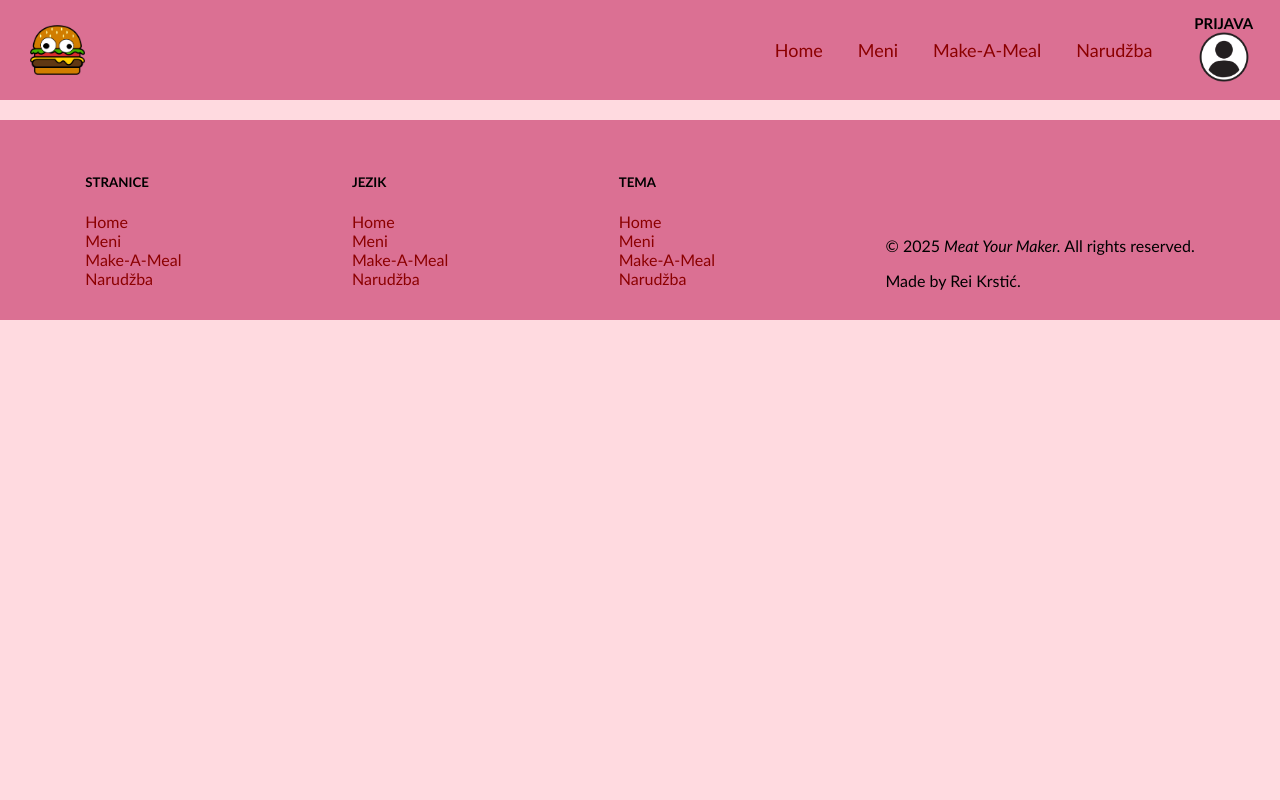
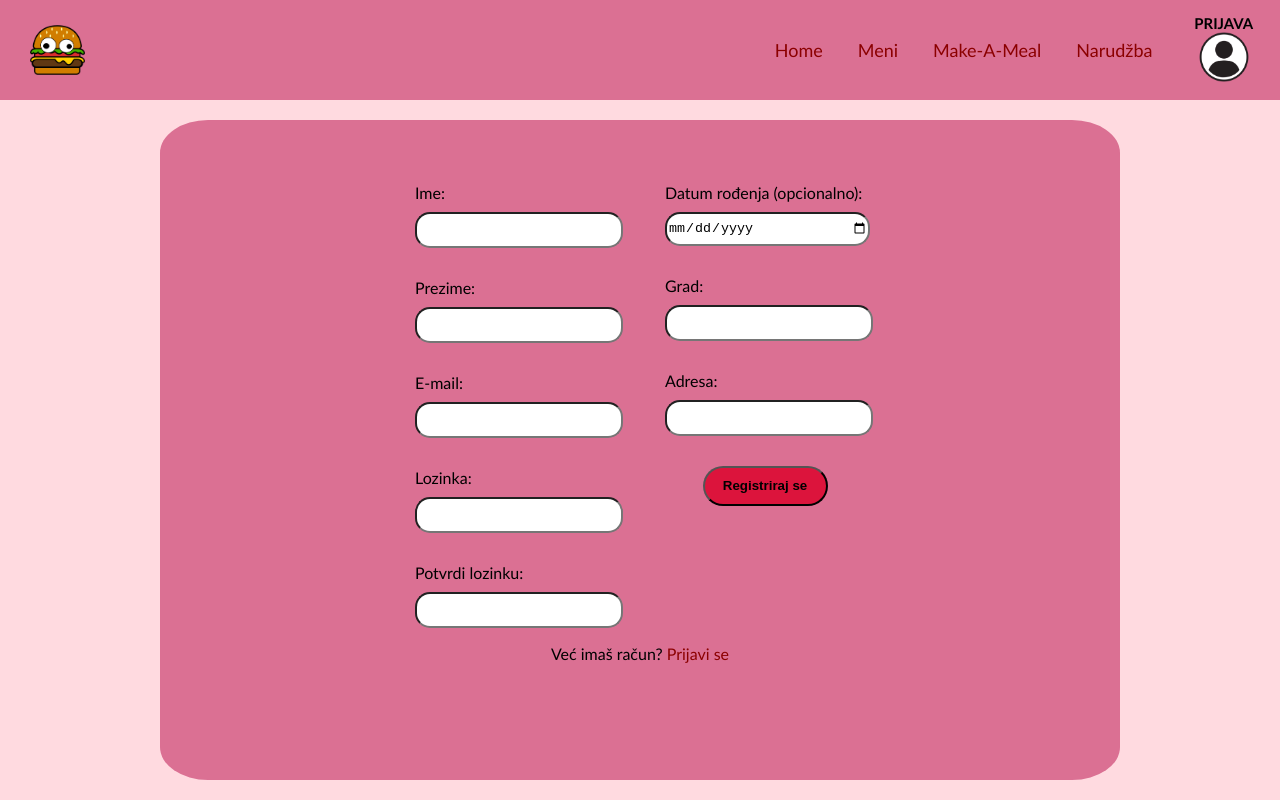
Before and after one commit to Rei0101/oarwa-projekt-ff, a React (Vite) app in the folder client/: page /register in a window 1280 px wide. Shown: the top 800 px of the page. Built offline with nearby package versions, Linux system fonts and the light colour scheme.

Commit message:
Implement working registration (without validation checks)

```diff
--- a/client/src/App.jsx
+++ b/client/src/App.jsx
@@ -5,7 +5,7 @@ import Menu from "./pages/Menu/Menu";
 import MakeAMeal from "./pages/MakeAMeal/MakeAMeal";
 import Order from "./pages/Order/Order";
 import Login from "./pages/Auth/Login";
-import Registration from "./pages/Auth/Registration";
+import Register from "./pages/Auth/Register";
 import Header from "./components/Header";
 import Footer from "./components/Footer";
 
@@ -21,7 +21,7 @@ function App() {
           <Route path="/make-a-meal" element={<MakeAMeal />} />
           <Route path="/order" element={<Order />} />
           <Route path="/login" element={<Login />} />
-          <Route path="/registration" element={<Registration />} />
+          <Route path="/register" element={<Register />} />
         </Routes>
 
         <Footer />
--- a/client/src/components/Input.jsx
+++ b/client/src/components/Input.jsx
@@ -27,7 +27,7 @@ Input.propTypes = {
   name: PropTypes.string.isRequired,
   label: PropTypes.string.isRequired,
   type: PropTypes.string,
-  value: PropTypes.string.isRequired,
-  onChange: PropTypes.func.isRequired,
+  value: PropTypes.string,
+  onChange: PropTypes.func,
   required: PropTypes.bool,
 };
--- a/client/src/pages/Auth/Auth.css
+++ b/client/src/pages/Auth/Auth.css
@@ -66,7 +66,7 @@
   position: absolute;
   margin: 0;
   padding: 0;
-  bottom: 5px;
+  bottom: -15px;
   left: 50%;
   transform: translateX(-50%);
   visibility: hidden;
--- a/client/src/pages/Auth/Login.jsx
+++ b/client/src/pages/Auth/Login.jsx
@@ -20,7 +20,7 @@ function Login() {
       const { email, password } = formData;
 
       if (!email || !password) {
-        setError("Missing credentials.");
+        setError("Forma nije popunjena.");
         return;
       }
 
@@ -32,12 +32,11 @@ function Login() {
         }
       );
 
-      console.log("Response:", response);
       localStorage.setItem("token", response.data.token);
 
       navigate("/");
     } catch (error) {
-      setError("Invalid credentials.");
+      setError("Uneseni su netočni podaci.");
       console.error("Error object:", error);
     }
   };
@@ -66,7 +65,7 @@ function Login() {
           <button type="submit">Prijavi se</button>
         </form>
         <p>
-          Nemaš još račun? <Link to="/registration">Registriraj se!</Link>
+          Nemaš još račun? <Link to="/register">Registriraj se!</Link>
         </p>
         <ErrorText error={error} />
       </div>
--- /dev/null
+++ b/client/src/pages/Auth/Register.jsx
@@ -0,0 +1,113 @@
+import "./Auth.css";
+import Input from "../../components/Input";
+import { Link } from "react-router-dom";
+import useForm from "../../hooks/useForm";
+import axios from "axios";
+
+function Register() {
+  const { formData, handleChange, error, setError } = useForm({
+    firstName: "",
+    lastName: "",
+    email: "",
+    password: "",
+    confirmPassword: "",
+    dateOfBirth: "",
+    city: "",
+    address: "",
+  });
+
+  const handleRegister = async (e) => {
+    e.preventDefault();
+    setError(null);
+
+    // Add your validation logic here
+
+    try {
+      const response = await axios.post(
+        "http://localhost:3000/api/users/register",
+        formData
+      );
+
+      console.log(response);
+      // Handle successful register (e.g., redirect, show success message, etc.)
+    } catch (error) {
+      setError(error.message || "Register failed.");
+      console.error(error);
+    }
+  };
+
+  return (
+    <div className="container">
+      <div className="form-box">
+        <form onSubmit={handleRegister}>
+          <Input
+            name="firstName"
+            label="Ime"
+            value={formData.firstName}
+            onChange={handleChange}
+            required
+          ></Input>
+          <Input
+            name="lastName"
+            label="Prezime"
+            value={formData.lastName}
+            onChange={handleChange}
+            required
+          ></Input>
+          <Input
+            name="email"
+            label="E-mail"
+            type="email"
+            value={formData.email}
+            onChange={handleChange}
+            required
+          ></Input>
+          <Input
+            name="password"
+            label="Lozinka"
+            type="password"
+            value={formData.password}
+            onChange={handleChange}
+            required
+          ></Input>
+          <Input
+            name="confirmPassword"
+            label="Potvrdi lozinku"
+            type="password"
+            value={formData.confirmPassword}
+            onChange={handleChange}
+            required
+          ></Input>
+          <Input
+            name="dateOfBirth"
+            label="Datum rođenja (opcionalno)"
+            type="date"
+            value={formData.dateOfBirth}
+            onChange={handleChange}
+          ></Input>
+          <Input
+            name="city"
+            label="Grad"
+            value={formData.city}
+            onChange={handleChange}
+            required
+          ></Input>
+          <Input
+            name="address"
+            label="Adresa"
+            value={formData.address}
+            onChange={handleChange}
+            required
+          ></Input>
+          <button type="submit">Registriraj se</button>
+        </form>
+        <p>
+          Već imaš račun? <Link to="/login">Prijavi se</Link>
+        </p>
+        <p className={`error ${error ? "visible" : ""}`}>{error}</p>
+      </div>
+    </div>
+  );
+}
+
+export default Register;
--- a/client/src/pages/Auth/Registration.jsx
+++ /dev/null
@@ -1,60 +0,0 @@
-import "./Auth.css";
-import ControlledInput from "../../components/ControlledInput";
-import { Link } from "react-router-dom";
-
-function Registration() {
-  return (
-    <div className="container">
-      <div className="form-box">
-        <form>
-          <ControlledInput
-            name="firstName"
-            label="Ime"
-            required
-          ></ControlledInput>
-          <ControlledInput
-            name="lastName"
-            label="Prezime"
-            required
-          ></ControlledInput>
-          <ControlledInput
-            name="email"
-            label="E-mail"
-            type="email"
-            required
-          ></ControlledInput>
-          <ControlledInput
-            name="password"
-            label="Lozinka"
-            type="password"
-            required
-          ></ControlledInput>
-          <ControlledInput
-            name="confirmPassword"
-            label="Potvrdi lozinku"
-            type="password"
-            required
-          ></ControlledInput>
-          <ControlledInput
-            name="dateOfBirth"
-            label="Datum rođenja (opcionalno)"
-            type="date"
-            required
-          ></ControlledInput>
-          <ControlledInput name="city" label="Grad" required></ControlledInput>
-          <ControlledInput
-            name="address"
-            label="Adresa"
-            required
-          ></ControlledInput>
-          <button type="submit">Registriraj se</button>
-        </form>
-        <p>
-          Već imaš račun? <Link to="/login">Prijavi se</Link>
-        </p>
-      </div>
-    </div>
-  );
-}
-
-export default Registration;
```
